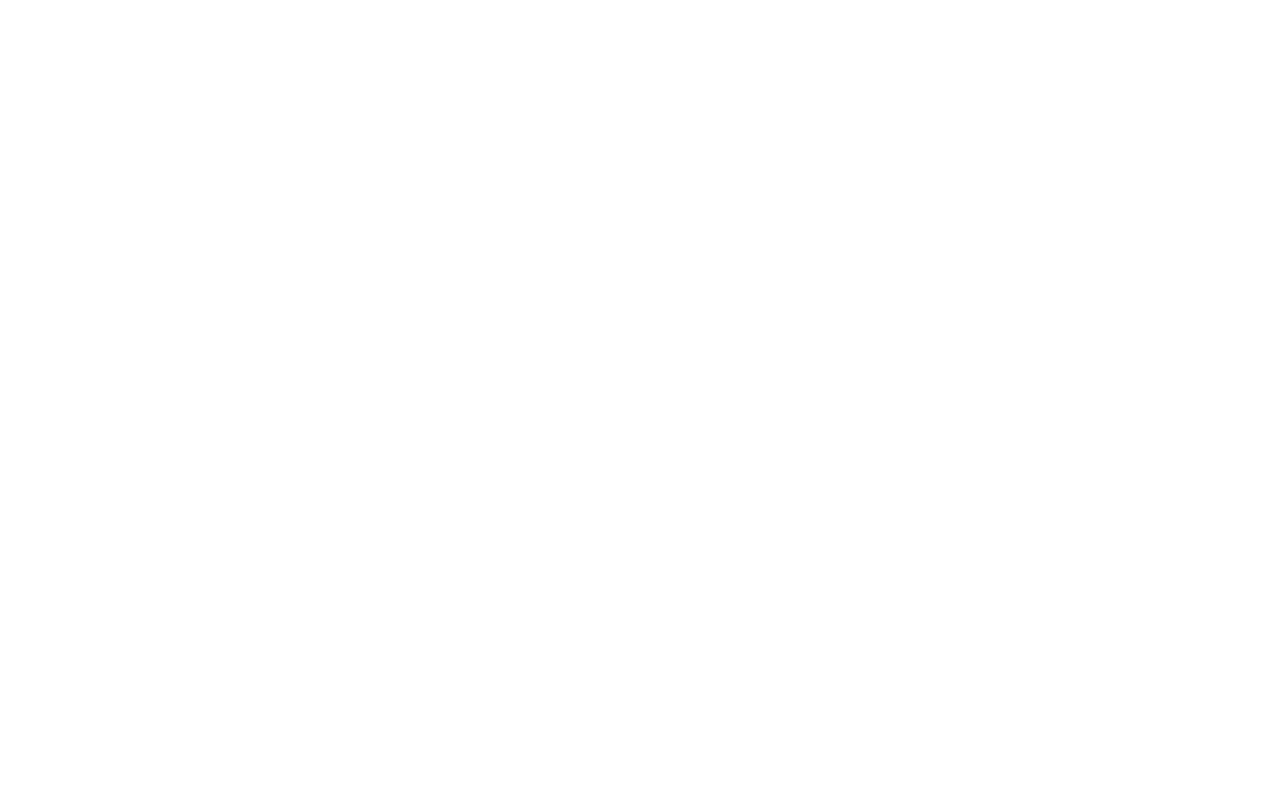
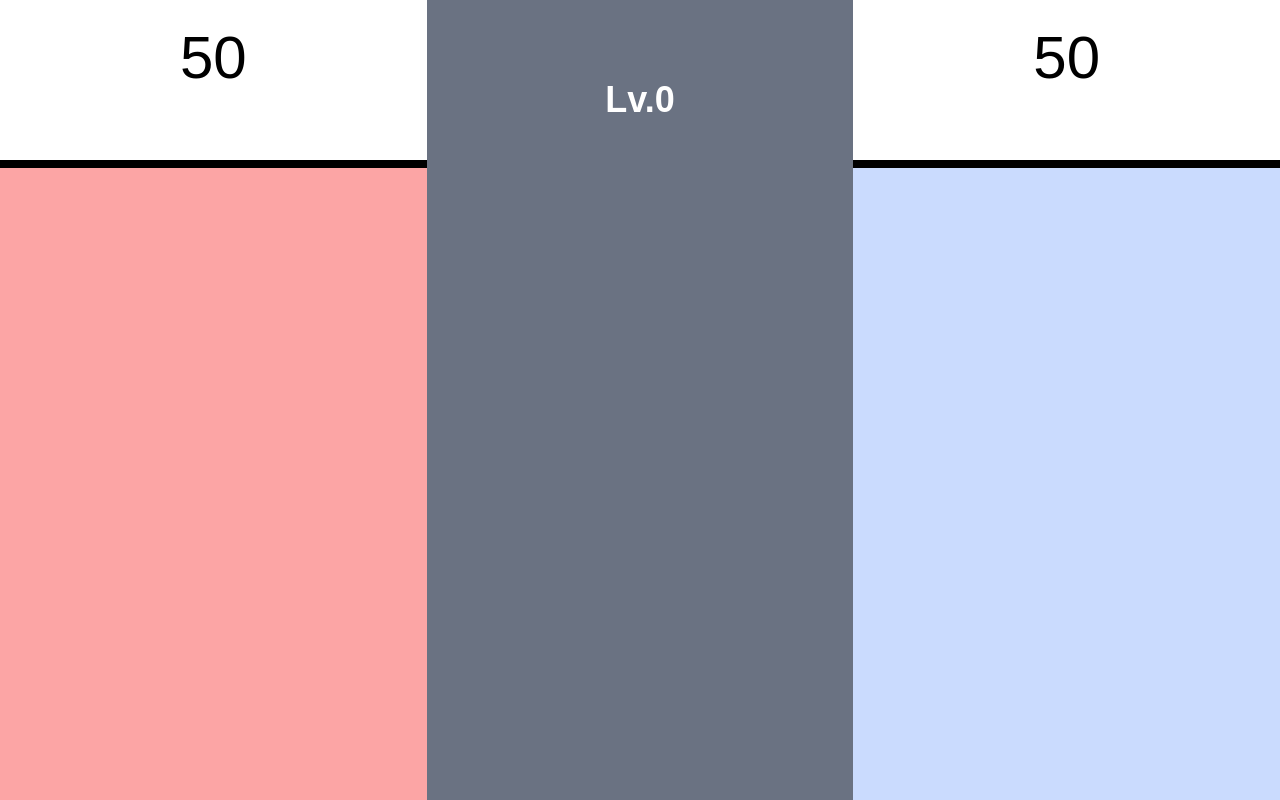
Before and after one commit to akita0724/ringcon-rhythm, a Next.js app: page /keyboard in a window 1280 px wide. Built offline with nearby package versions, Linux system fonts and the light colour scheme.

Commit message:
improved UI

```diff
--- a/src/app/keyboard/page.tsx
+++ b/src/app/keyboard/page.tsx
@@ -1,7 +1,7 @@
 "use client";
 
 import { useEffect } from "react";
-import { Right_Turn, Left_Turn } from "@/components/turn";
+import { Right_Turn, Left_Turn , Info , /*Line*/} from "@/components/turn";
 import {
   currentNodeAtom,
   missCountAtom,
@@ -11,6 +11,7 @@ import {
 } from "@/lib/atom";
 import { useAtom } from "jotai";
 import { createHandleKeyDown } from "@/lib/handleInput";
+//import { Info } from "@/components/info";
 
 export default function Home() {
   const [turn, setTurn] = useAtom(turnAtom);
@@ -51,8 +52,10 @@ export default function Home() {
 
   return (
     <div>
-      <Right_Turn turn={turn} />
-      <Left_Turn turn={turn} />
+      <Right_Turn  />
+      <Left_Turn />
+      <Info />
+      {/*<Line />*/}
     </div>
   );
 }
--- a/src/app/page.tsx
+++ b/src/app/page.tsx
@@ -15,6 +15,7 @@ import {
 import { useAtom, useSetAtom } from "jotai";
 import { useRingCon } from "@/lib/rincon";
 import { addNode } from "@/lib/addNode";
+import { Info } from "@/components/info";
 
 const NEUTRAL_STRAIN_RADIUS = 0x0200;
 const NEUTRAL_STRAIN_RADIUS_MARGIN = 0x0010;
@@ -141,7 +142,8 @@ export default function Home() {
 
   return (
     <div>
-      <Right_Turn turn={turn} />
+
+      <Right_Turn/>
       <button
         hidden={connected}
         onClick={async () => {
@@ -151,7 +153,7 @@ export default function Home() {
       >
         リングコンに接続する
       </button>
-      <Left_Turn turn={turn} />
+      <Left_Turn/>
       {/* <Info /> */}
     </div>
   );
--- a/src/components/info.tsx
+++ b/src/components/info.tsx
@@ -1,18 +1,35 @@
 import { missCountAtom, nodesAtom } from "@/lib/atom"
 import { useAtomValue } from "jotai"
 
-export const Info = () => {
+/*export const Info = () => {
     const missCount = useAtomValue(missCountAtom)
 
     const nodes = useAtomValue(nodesAtom)
 
     return (
-    <div className="flex flex-col items-center justify-center absolute top-0 left-0 h-full w-full bg-gray-100 bg-opacity-50">
-        <h1>現在のノード数</h1>
-        <p>{nodes.length}</p>
-        <h1>ミスの回数</h1>
-        <p>左: {missCount[0]}</p>
-        <p>右: {missCount[1]}</p>
+    <div className="flex flex-col items-center justify-center absolute top-0 left-1/3 h-full w-1/3 bg-gray-100 bg-opacity-50">
+        <h1 className="text-2xl font-bold mb-4">
+            現在のノード数
+        </h1>
+        <p className="text-lg mb-2">
+            {nodes.length}
+        </p>
+        <h1 className="text-2xl font-bold mb-4">
+            ミスの回数
+        </h1>
+        <p className="text-lg mb-2">
+            左: {missCount[0]}
+            </p>
+        <p className="text-lg mb-2" >
+            右: {missCount[1]}
+        </p>
+        <h1 className="text-2xl font-bold mb-4">
+            ミス数の上限
+        </h1>
+        <p className="text-lg mb-2">
+            ${MISS_LIMIT}$
+        </p>
+
     </div>
     )
-}
+}*/
--- a/src/components/turn.tsx
+++ b/src/components/turn.tsx
@@ -1,17 +1,85 @@
-export const Right_Turn = ({ turn }: { turn: number }) => {
+import { missCountAtom, turnAtom , nodesAtom} from "@/lib/atom";
+import { useAtomValue } from "jotai";
+
+const MISS_LIMIT = 50; // ミスの上限
+
+
+export const Right_Turn = () => {
+  const turn = useAtomValue(turnAtom);
+  const missCount = useAtomValue(missCountAtom);
   return (
     <div
-      className="flex flex-col items-center justify-center absolute right-0 top-0 h-full w-1/12 bg-blue-300"
-      hidden={turn !== 1}
+      style={{ height: `${(1-missCount[1] / MISS_LIMIT) * 80}%` , backgroundColor: turn === 1 ? "#326bcd": "#CADBFE"}}
+      className="flex flex-col items-center justify-center absolute right-0 bottom-0 w-1/3 z-20 border-t-8"
     />
   );
 };
 
-export const Left_Turn = ({ turn }: { turn: number }) => {
+export const Left_Turn = () => {
+  const turn = useAtomValue(turnAtom);
+  const missCount = useAtomValue(missCountAtom);
   return (
     <div
-      className="flex flex-col items-center justify-center absolute left-0 top-0 h-full w-1/12 bg-red-300"
-      hidden={turn !== -1}
+      style={{ height: `${(1-missCount[0] / MISS_LIMIT) * 80}%` ,backgroundColor: turn === -1 ? "#f04c4c": "#FCA5A5"}}
+      className="flex flex-col items-center justify-center absolute left-0 bottom-0 w-1/3 z-20 border-t-8"
     />
   );
 };
+
+export const Info = () => {
+    const missCount = useAtomValue(missCountAtom)
+
+    const nodes = useAtomValue(nodesAtom)
+
+    const remainMissCount = [MISS_LIMIT-missCount[0], MISS_LIMIT-missCount[1]];
+
+   /* const r = [Math.round(255 * (1-remainMissCount[0] / MISS_LIMIT)), Math.round(255 * (1-remainMissCount[1] / MISS_LIMIT))];
+    const g = [Math.round((255 * (remainMissCount[0] / MISS_LIMIT)))*0.8, Math.round((255 * (remainMissCount[1] / MISS_LIMIT)))*0.8];
+    const b = 0;
+    const lifeColor = [`rgb(${r[0]}, ${g[0]}, ${b})`, `rgb(${r[1]}, ${g[1]}, ${b})`];*/
+
+    const status = ["50", "50"];
+
+    if (remainMissCount[0] > 0) {
+      status[0] = `${remainMissCount[0]}`;
+    }else {
+      status[0] = "GAME OVER";
+    }
+    if (remainMissCount[1] > 0) {
+      status[1] = `${remainMissCount[1]}`;
+    }else {
+      status[1] = "GAME OVER";
+    }
+
+    return (
+    <div className="flex flex-col items-center justify-center absolute top-0 left-0 h-full w-full   bg-opacity-50 z-10">
+        <div className="w-1/3 h-full absolute top-0 left-1/3 bg-gray-500 bg-opacity-50 z-20" />
+        <h1 className="text-4xl font-bold mb-4 absolute top-20 z-30 text-white">
+            Lv.{nodes.length}
+        </h1>
+        {/* <p className="text-4xl mb-2 absolute top-30 z-30 text-white">
+            {nodes.length}
+        </p> */}
+        <p className="text-6xl mb-2 justify-center text-center items-center z-30 absolute left-0 w-1/3 top-7 h-20">
+            {status[0]}
+            </p>
+        <p  className="text-6xl mb-2 justify-center text-center items-center z-30 absolute right-0 w-1/3 top-7 h-20">
+            {status[1]}
+        </p>
+
+    </div>
+    )
+}
+
+/*export const Line = () => {
+  return (
+    <div>
+      <div
+          className="w-2 items-start justify-start absolute h-full left-1/3 bg-white text-left z-30"
+        />
+        <div
+          className="w-2 items-end justify-end absolute h-full right-1/3 bg-white text-right z-30"
+        />
+    </div>
+  );
+}*/
```
